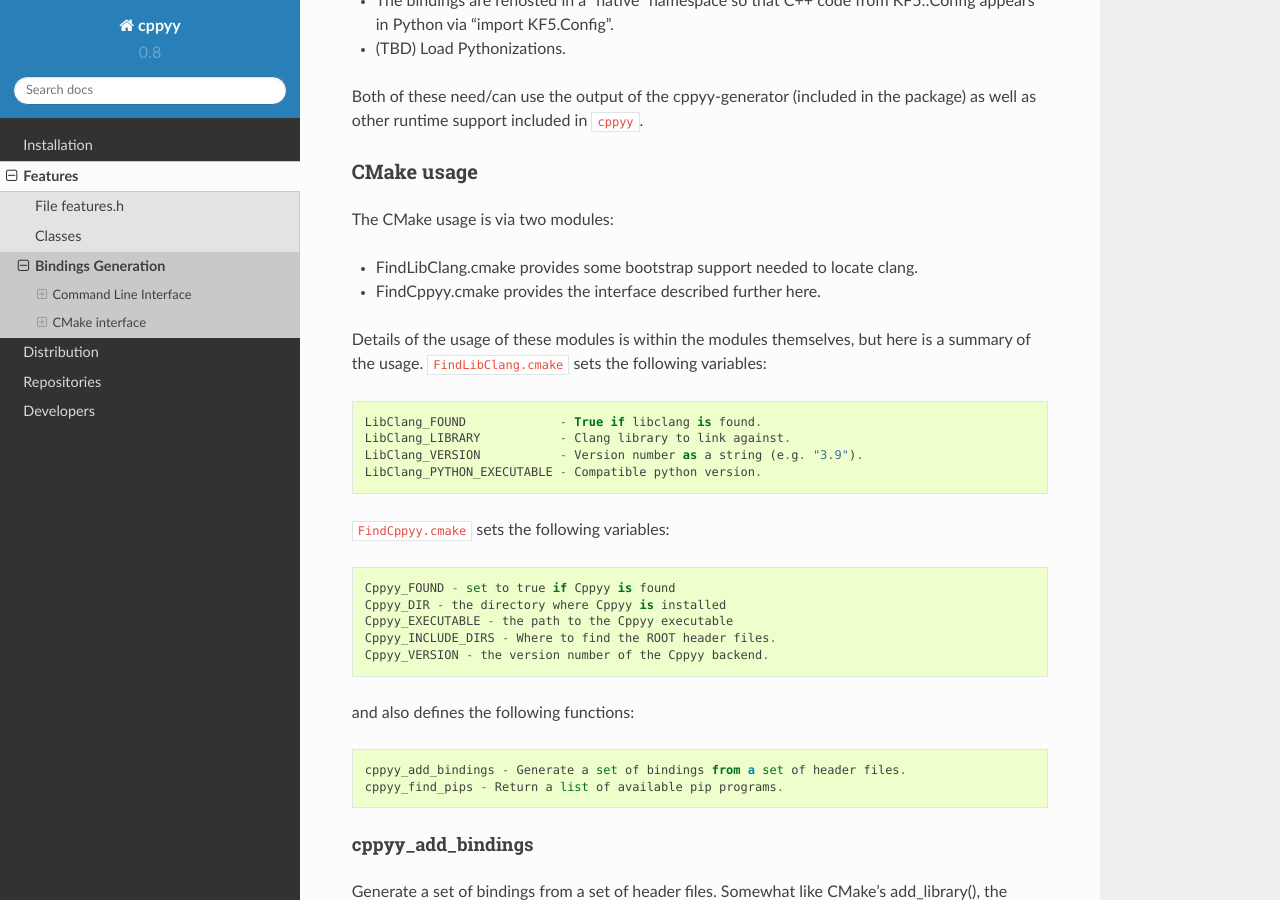
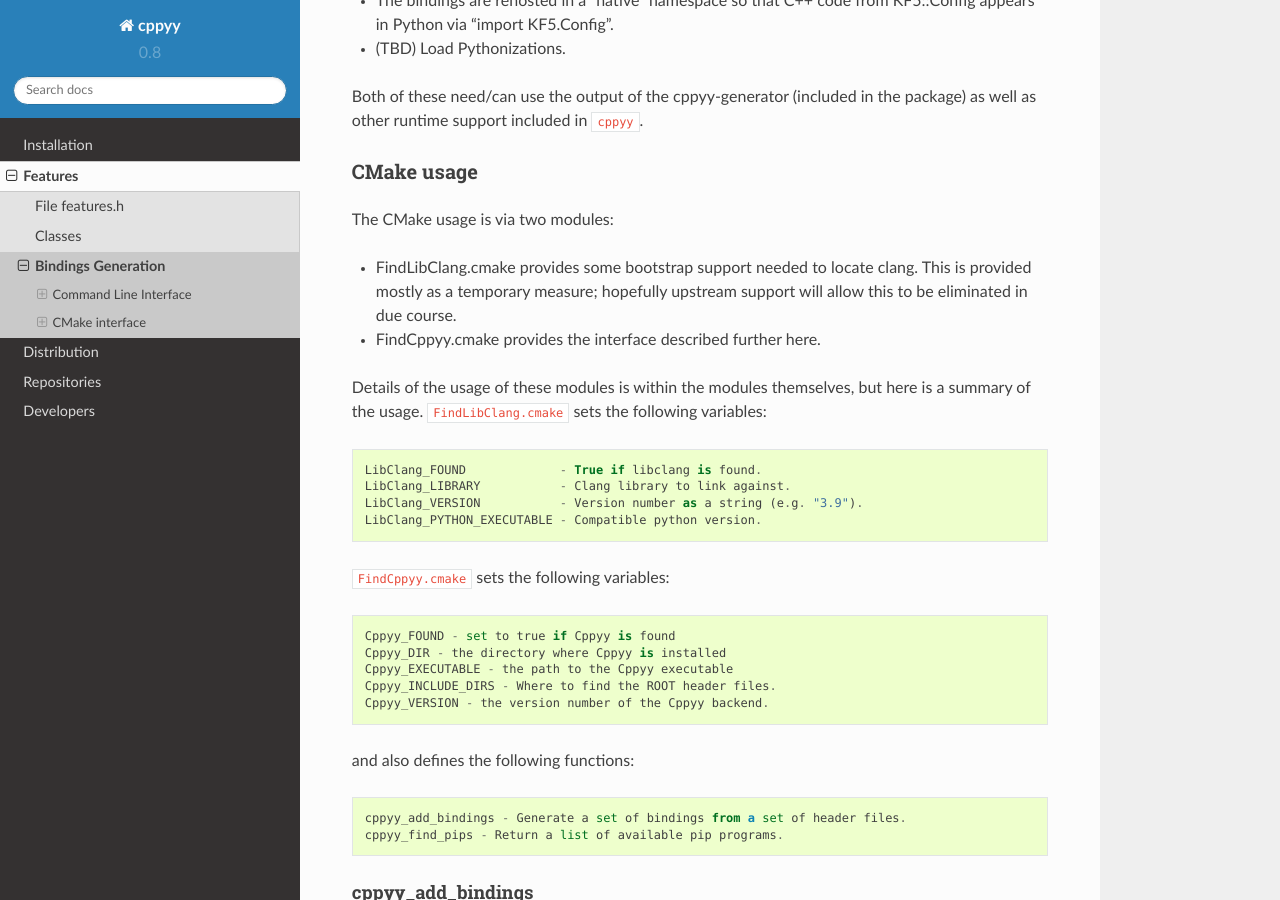
Before and after one commit to wlav/cppyy, a Sphinx documentation site: the page built from doc/source/bindings_generation.rst, in a window 1280 px wide and 900 px high, scrolled down 2337 px. Built offline with Sphinx 7.4.7 and the Read the Docs theme 2.0.0, drawn with Linux system fonts in a browser that asks for light colours.

Commit message:
Provide context for FindLibClang.cmake.

```diff
--- a/doc/source/bindings_generation.rst
+++ b/doc/source/bindings_generation.rst
@@ -119,6 +119,8 @@ CMake usage
 The CMake usage is via two modules:
 
 * FindLibClang.cmake provides some bootstrap support needed to locate clang.
+  This is provided mostly as a temporary measure; hopefully upstream support
+  will allow this to be eliminated in due course.
 * FindCppyy.cmake provides the interface described further here.
 
 Details of the usage of these modules is within the modules themselves, but
```
